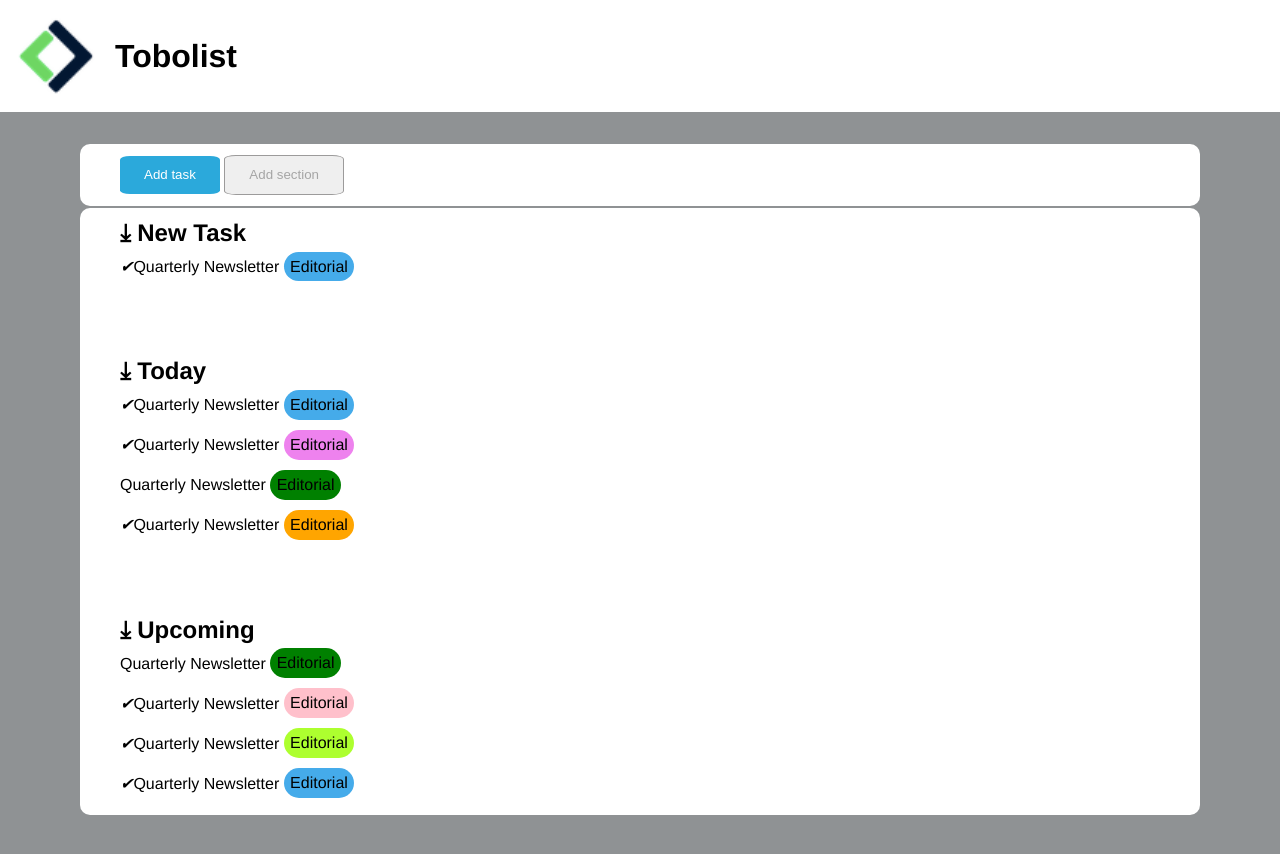
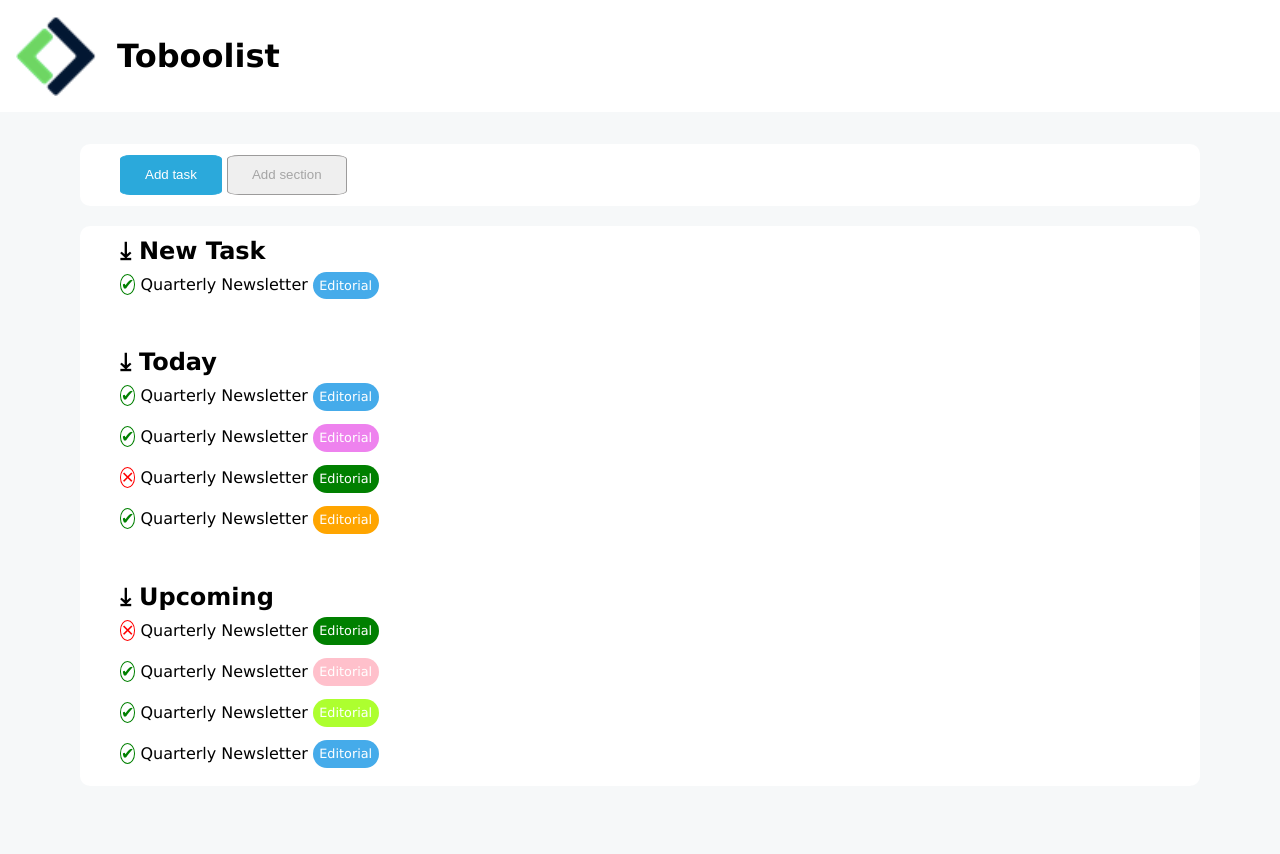
Before and after one commit to LucaAgatinoPrivitera/html-css-toboolist, a plain HTML site: page index.html in a window 1280 px wide. After the commit the page ends 806 px from the top, so only its background shows below. Drawn offline with Linux system fonts and the light colour scheme.

Commit message:
1.0, icone sistemate, font cambiata in Lucida Sans

```diff
--- a/index.html
+++ b/index.html
@@ -10,8 +10,8 @@
     <!-- Header e logo -->
     <header>
         <div>
-            <img src="./img/logo copia.png" alt="">
-            <h1>Tobolist</h1>
+            <img src="./img/Logo.png" alt="">
+            <h1>Toboolist</h1>
         </div>
     </header>
 
@@ -31,7 +31,7 @@
                 <section class="task">
                     <h2>&#10515; New Task</h2>
                     <ul>
-                        <li><i>&#10004;</i>Quarterly Newsletter <span class="genere cyan">Editorial</span></li>
+                        <li><i>&#10004;</i> Quarterly Newsletter <span class="genere cyan">Editorial</span></li>
                     </ul>
                 </section>
 
@@ -39,10 +39,10 @@
                 <section class="task">
                     <h2>&#10515; Today</h2>
                     <ul>
-                        <li><i>&#10004;</i>Quarterly Newsletter <span class="genere cyan">Editorial</span></li>
-                        <li><i>&#10004;</i>Quarterly Newsletter <span class="genere violet">Editorial</span></li>
-                        <li>Quarterly Newsletter <span class="genere green">Editorial</span></li>
-                        <li><i>&#10004;</i>Quarterly Newsletter <span class="genere orange">Editorial</span></li>
+                        <li><i>&#10004;</i> Quarterly Newsletter <span class="genere cyan">Editorial</span></li>
+                        <li><i>&#10004;</i> Quarterly Newsletter <span class="genere violet">Editorial</span></li>
+                        <li><i class="wrong">&#10005;</i> Quarterly Newsletter <span class="genere green">Editorial</span></li>
+                        <li><i>&#10004;</i> Quarterly Newsletter <span class="genere orange">Editorial</span></li>
                     </ul>
                 </section>
 
@@ -50,10 +50,10 @@
                 <section class="task">
                     <h2>&#10515; Upcoming</h2>
                     <ul>
-                        <li>Quarterly Newsletter <span class="genere">Editorial</span></li>
-                        <li><i>&#10004;</i>Quarterly Newsletter <span class="genere pink">Editorial</span></li>
-                        <li><i>&#10004;</i>Quarterly Newsletter <span class="genere mgreen">Editorial</span></li>
-                        <li><i>&#10004;</i>Quarterly Newsletter <span class="genere cyan">Editorial</span></li>
+                        <li><i class="wrong">&#10005;</i> Quarterly Newsletter <span class="genere">Editorial</span></li>
+                        <li><i>&#10004;</i> Quarterly Newsletter <span class="genere pink">Editorial</span></li>
+                        <li><i>&#10004;</i> Quarterly Newsletter <span class="genere mgreen">Editorial</span></li>
+                        <li><i>&#10004;</i> Quarterly Newsletter <span class="genere cyan">Editorial</span></li>
                     </ul>
                 </section>
             </section>
--- a/style.css
+++ b/style.css
@@ -4,9 +4,9 @@
     padding: 0;
 }
 body{
-    font-family: 'Franklin Gothic Medium', 'Arial Narrow', Arial, sans-serif;
+    font-family: 'Lucida Sans', 'Lucida Sans Regular', 'Lucida Grande', 'Lucida Sans Unicode', Geneva, Verdana, sans-serif;
     background-color: #F6F8F9;
-    background-color: #8f9294;
+    /* background-color: #8f9294; */
 }
 
 header{
@@ -41,6 +41,7 @@ main{
 }
 #bottoni, section .task{
     margin-left: 40px;
+    margin-bottom: 20px;
     padding: 0.7rem 0;
 }
 
@@ -50,7 +51,7 @@ main{
 #addT{
     background-color: rgb(43, 169, 219);
     color: white;
-    border: 0;
+    border: 1px solid rgb(43, 169, 219);;
 }
 #addS{
     color: rgb(165, 165, 165);
@@ -73,6 +74,8 @@ main{
     background: green;
     padding: .4rem;
     border-radius: 1rem;
+    color: white;
+    font-size: 0.8rem;
 
 }
 
@@ -112,3 +115,21 @@ ul{
 .violet{
     background-color: violet;
 }
+
+i{
+    color: green;
+    width: 20px;
+    height: 20px;
+    border: 1px solid green;
+    border-radius: 100%;
+    font-size: 1rem;
+}
+.wrong{
+    color: red;
+    width: 20px;
+    height: 20px;
+    border: 1px solid red;
+    border-radius: 100%;
+    font-size: 1rem;
+}
+}
```
